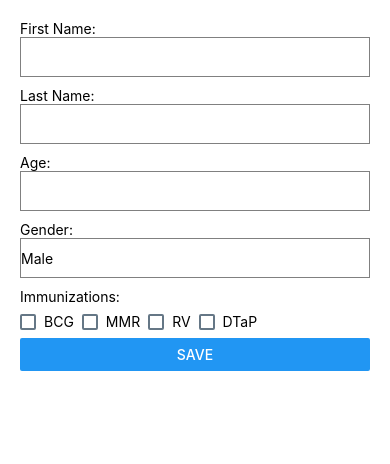
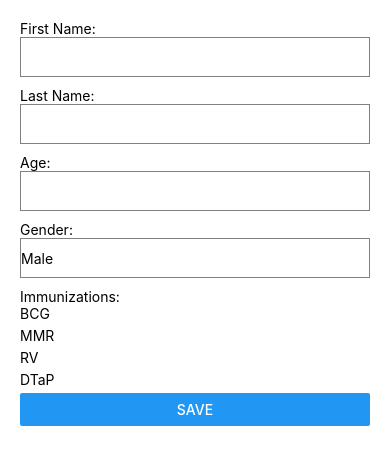
Before and after one commit to ChisengaSol/children_registration_system, a React Native app: screen / in a window 390 px wide. Shown: the top 464 px of the page. Built offline with nearby package versions, Linux system fonts and the light colour scheme.

Commit message:
made changes so that the app works on an actual device

```diff
--- a/screens/childRegistrationForm.js
+++ b/screens/childRegistrationForm.js
@@ -1,6 +1,5 @@
 import React, { useState } from 'react';
-import { View, Text, TextInput, Button, StyleSheet, CheckBox } from 'react-native';
-import { openDatabase } from 'react-native-sqlite-storage';
+import { View, Text, TextInput, Button, TouchableOpacity, StyleSheet } from 'react-native';
 
 const ChildRegistrationForm = () => {
   const [firstName, setFirstName] = useState('');
@@ -15,12 +14,52 @@ const ChildRegistrationForm = () => {
   });
 
   const handleSave = () => {
-    // Handle saving form data here
-    console.log('Saved data:', { firstName, lastName, age, gender, immunizations });
+    // Validate form fields before saving (add your validation logic here)
+
+    // Convert immunizations object to an array of selected immunizations
+    const selectedImmunizations = Object.keys(immunizations).filter(
+      (key) => immunizations[key]
+    );
+
+    // Save the data or perform any other action
+    console.log('Saving Data:', {
+      firstName,
+      lastName,
+      age,
+      gender,
+      immunizations: selectedImmunizations,
+    });
+
+    // Reset form fields after saving
+    setFirstName('');
+    setLastName('');
+    setAge('');
+    setGender('Male');
+    setImmunizations({
+      BCG: false,
+      MMR: false,
+      RV: false,
+      DTaP: false,
+    });
   };
 
-  const handleCheckboxChange = (immunization) => {
-    setImmunizations({ ...immunizations, [immunization]: !immunizations[immunization] });
+  const toggleImmunization = (type) => {
+    setImmunizations((prev) => ({
+      ...prev,
+      [type]: !prev[type],
+    }));
+  };
+
+  const renderCheckbox = (label, type) => {
+    return (
+      <TouchableOpacity
+        style={styles.checkbox}
+        onPress={() => toggleImmunization(type)}
+      >
+        <Text>{label}</Text>
+        {immunizations[type] && <Text>✔</Text>}
+      </TouchableOpacity>
+    );
   };
 
   return (
@@ -51,28 +90,10 @@ const ChildRegistrationForm = () => {
         onChangeText={(text) => setGender(text)}
       />
       <Text>Immunizations:</Text>
-      <View style={styles.checkboxContainer}>
-        <CheckBox
-          value={immunizations.BCG}
-          onValueChange={() => handleCheckboxChange('BCG')}
-        />
-        <Text style={styles.checkboxLabel}>BCG</Text>
-        <CheckBox
-          value={immunizations.MMR}
-          onValueChange={() => handleCheckboxChange('MMR')}
-        />
-        <Text style={styles.checkboxLabel}>MMR</Text>
-        <CheckBox
-          value={immunizations.RV}
-          onValueChange={() => handleCheckboxChange('RV')}
-        />
-        <Text style={styles.checkboxLabel}>RV</Text>
-        <CheckBox
-          value={immunizations.DTaP}
-          onValueChange={() => handleCheckboxChange('DTaP')}
-        />
-        <Text style={styles.checkboxLabel}>DTaP</Text>
-      </View>
+      {renderCheckbox('BCG', 'BCG')}
+      {renderCheckbox('MMR', 'MMR')}
+      {renderCheckbox('RV', 'RV')}
+      {renderCheckbox('DTaP', 'DTaP')}
       <Button title="Save" onPress={handleSave} />
     </View>
   );
@@ -88,12 +109,10 @@ const styles = StyleSheet.create({
     borderWidth: 1,
     marginBottom: 10,
   },
-  checkboxContainer: {
+  checkbox: {
     flexDirection: 'row',
     alignItems: 'center',
-  },
-  checkboxLabel: {
-    margin: 8,
+    marginBottom: 5,
   },
 });
 
```
